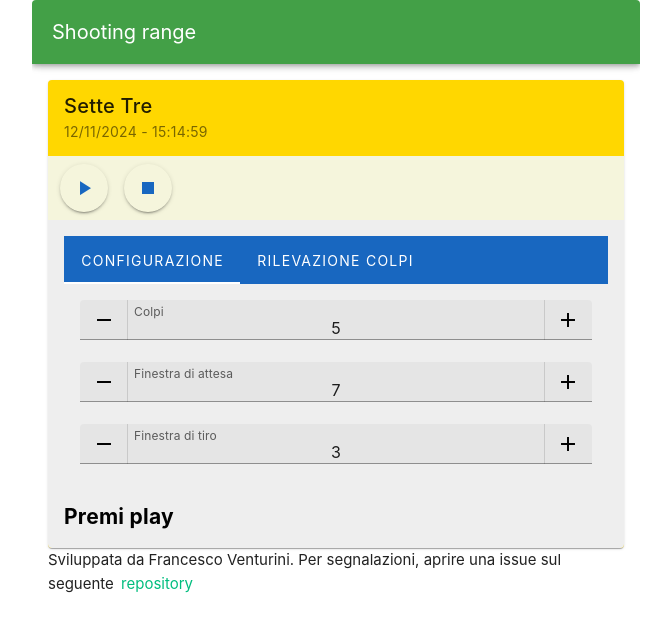
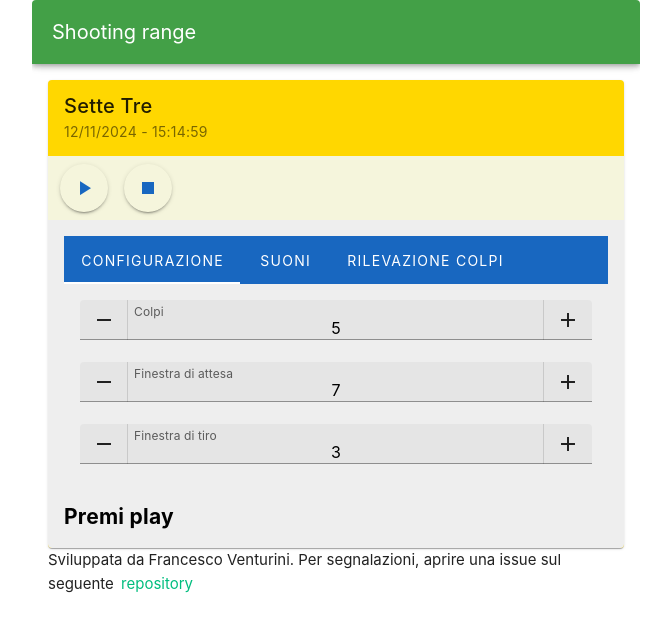
Before and after one commit to ciacco85/shooting-range, a Vue app in the folder src/: page / in a window 1280 px wide. Shown: the top 632 px of the page, without its empty margins (0-671 px from the left). Built offline with nearby package versions, Linux system fonts and the light colour scheme.

Commit message:
Added custom sound configuration

```diff
--- a/src/package.json
+++ b/src/package.json
@@ -16,13 +16,13 @@
   "dependencies": {
     "pinia": "3.x",
     "roboto-fontface": "*",
-    "vue": "3.5.x",
+    "vue": "3.x",
     "vue-router": "4.x",
-    "vuetify": "3.9.x",
+    "vuetify": "3.x",
     "webfontloader": "1.x"
   },
   "devDependencies": {
-    "@azure/static-web-apps-cli": "2.0.6",
+    "@azure/static-web-apps-cli": "2.0.7",
     "@mdi/font": "7.x",
     "@tsconfig/node22": "22.x",
     "@types/node": "22.x",
--- a/src/src/views/SetteTre.vue
+++ b/src/src/views/SetteTre.vue
@@ -1,98 +1,56 @@
 <template>
   <v-container>
-    <v-card
-      :loading="Loading"
-      title="Sette Tre"
-      :subtitle="CurrentDate"
-      style="background-color: gold"
-    >
+    <v-card :loading="Loading" title="Sette Tre" :subtitle="CurrentDate" style="background-color: gold">
       <v-card-actions style="background-color: beige">
-        <GlemaButton
-          @click="Start()"
-          icon="mdi-play"
-          color="primary"
-          class="mx-1"
-        >
-          <v-tooltip activator="parent" location="top"
-            >Start</v-tooltip
-          ></GlemaButton
-        >
-        <GlemaButton
-          @click="Stop()"
-          icon="mdi-stop"
-          color="primary"
-          class="mx-1"
-        >
-          <v-tooltip activator="parent" location="top"
-            >Stop</v-tooltip
-          ></GlemaButton
-        >
+        <GlemaButton @click="Start()" icon="mdi-play" color="primary" class="mx-1">
+          <v-tooltip activator="parent" location="top">Start</v-tooltip>
+        </GlemaButton>
+        <GlemaButton @click="Stop()" icon="mdi-stop" color="primary" class="mx-1">
+          <v-tooltip activator="parent" location="top">Stop</v-tooltip>
+        </GlemaButton>
+
       </v-card-actions>
       <v-card-text class="bg-surface-light pt-4">
         <v-tabs v-model="tab" bg-color="primary">
           <v-tab value="one">Configurazione</v-tab>
+          <v-tab value="sounds">Suoni</v-tab>
           <v-tab value="two">Rilevazione colpi</v-tab>
         </v-tabs>
         <v-card-text>
           <v-tabs-window v-model="tab">
             <v-tabs-window-item value="one">
-              <v-number-input
-                :reverse="false"
-                controlVariant="split"
-                label="Colpi"
-                :hideInput="false"
-                :min="1"
-                density="compact"
-                :inset="false"
-                v-model="Shoots"
-                class="disable-dbl-tap-zoom"
-              ></v-number-input>
-              <v-number-input
-                :reverse="false"
-                controlVariant="split"
-                label="Finestra di attesa"
-                :min="1"
-                density="compact"
-                :hideInput="false"
-                :inset="false"
-                v-model="WaitSeconds"
-                class="disable-dbl-tap-zoom"
-              ></v-number-input>
-              <v-number-input
-                :reverse="false"
-                controlVariant="split"
-                label="Finestra di tiro"
-                :min="1"
-                density="compact"
-                :hideInput="false"
-                :inset="false"
-                v-model="ShootSeconds"
-                class="disable-dbl-tap-zoom"
-              ></v-number-input>
+              <v-number-input :reverse="false" controlVariant="split" label="Colpi" :hideInput="false" :min="1"
+                density="compact" :inset="false" v-model="Shoots" class="disable-dbl-tap-zoom"></v-number-input>
+              <v-number-input :reverse="false" controlVariant="split" label="Finestra di attesa" :min="1"
+                density="compact" :hideInput="false" :inset="false" v-model="WaitSeconds"
+                class="disable-dbl-tap-zoom"></v-number-input>
+              <v-number-input :reverse="false" controlVariant="split" label="Finestra di tiro" :min="1"
+                density="compact" :hideInput="false" :inset="false" v-model="ShootSeconds"
+                class="disable-dbl-tap-zoom"></v-number-input>
+
+            </v-tabs-window-item>
+
+            <v-tabs-window-item value="sounds">
+              <v-switch v-model="oldSound" label="Suoni precedenti" color="green" baseColor="red"></v-switch>
+
+              <v-slider v-model="freqWait" label="Frequenza attesa [Hz]" :min="20" :max="20000" step="10"
+                :thumb-label="'always'"></v-slider>
+              <v-slider v-model="durationWait" label="Durata attesa [ms]" :min="0" :max="1000" step="10"
+                :thumb-label="'always'"></v-slider>
+              <v-slider v-model="freqShoot" label="Frequenza tiro [Hz]" :min="20" :max="20000" step="10"
+                :thumb-label="'always'"></v-slider>
+              <v-slider v-model="durationShoot" label="Durata tiro [ms]" :min="20" :max="1000" step="10"
+                :thumb-label="'always'"></v-slider>
+              <v-combobox v-model="OscType" label="Forma d'onda"
+                :items="['sine', 'square', 'triangle', 'sawtooth']"></v-combobox>
             </v-tabs-window-item>
 
             <v-tabs-window-item value="two">
-              <v-switch
-                label="Rileva colpi (usa Microfono - Beta)"
-                color="green"
-                baseColor="red"
-                @update:model-value="ChangeRecordShootAudio()"
-                v-model="RecordShootAudio"
-              ></v-switch>
-              <v-number-input
-                :reverse="false"
-                controlVariant="split"
-                label="Soglia"
-                :hideInput="false"
-                :min="1"
-                :inset="false"
-                v-model="Threshold"
-              ></v-number-input>
-              <v-combobox
-                v-model="FFTsize"
-                label="FFT"
-                :items="[64, 128, 256, 512, 1024, 2048]"
-              ></v-combobox>
+              <v-switch label="Rileva colpi (usa Microfono - Beta)" color="green" baseColor="red"
+                @update:model-value="ChangeRecordShootAudio()" v-model="RecordShootAudio"></v-switch>
+              <v-number-input :reverse="false" controlVariant="split" label="Soglia" :hideInput="false" :min="1"
+                :inset="false" v-model="Threshold"></v-number-input>
+              <v-combobox v-model="FFTsize" label="FFT" :items="[64, 128, 256, 512, 1024, 2048]"></v-combobox>
               <div>
                 Schermo sempre accesso: supporto/attivo
                 {{ WakeLockSupported ? "OK" : "KO" }}/{{
@@ -131,12 +89,8 @@
         </div>
       </v-card-text>
     </v-card>
-    <label
-      >Sviluppata da Francesco Venturini. Per segnalazioni, aprire una issue sul
-      seguente </label
-    ><a target="_blank" href="https://github.com/ciacco85/shooting-range"
-      >repository</a
-    >
+    <label>Sviluppata da Francesco Venturini. Per segnalazioni, aprire una issue sul
+      seguente </label><a target="_blank" href="https://github.com/ciacco85/shooting-range">repository</a>
   </v-container>
 </template>
 
@@ -157,6 +111,12 @@ export default defineComponent({
     Elapsed: 0,
     Data: 0,
     ElapsedSingle: 0,
+    freqWait: 1000,
+    freqShoot: 3000,
+    durationWait: 1000,
+    durationShoot: 500,
+    OscType: "triangle" as OscillatorType,
+    oldSound: false,
     Loading: false,
     ShowResult: false,
     audioContext: null,
@@ -201,7 +161,15 @@ export default defineComponent({
       self.ShootsOnTime = [];
       self.ShootAcquired = false;
 
-      store.beep2();
+      if (self.oldSound)
+        store.beep2();
+      else
+        store.scheduleTone({
+          frequency: self.freqWait,
+          duration: self.durationWait,
+          type: self.OscType,
+        });
+
       self.StartTime = Date.now();
       self.SingleStartTime = Date.now();
       self.Interval = setInterval(function () {
@@ -215,13 +183,29 @@ export default defineComponent({
           self.Loading = false;
         }
         if (self.IsWaiting && self.ElapsedSingle >= self.WaitSeconds) {
-          store.beep1();
+
+          if (self.oldSound)
+            store.beep1();
+          else
+            store.scheduleTone({
+              frequency: self.freqShoot,
+              duration: self.durationShoot,
+              type: self.OscType,
+            });
+
           self.SingleStartTime = Date.now();
           self.IsWaiting = false;
         } else if (!self.IsWaiting && self.ElapsedSingle >= self.ShootSeconds) {
           self.ShootAcquired = false;
           self.ShootCount += 1;
-          store.beep2();
+          if (self.oldSound)
+            store.beep2();
+          else
+            store.scheduleTone({
+              frequency: self.freqWait,
+              duration: self.durationWait,
+              type: self.OscType,
+            });
           self.SingleStartTime = Date.now();
           self.IsWaiting = true;
         }
@@ -319,6 +303,7 @@ canvas {
   box-sizing: content-box;
   margin-left: 9px;
 }
+
 .disable-dbl-tap-zoom {
   touch-action: manipulation;
 }
```
Also changed, not shown: src/src/rootStore.ts (+32 -2 lines), 1 other file (tests, documents, lock files or other folders).
